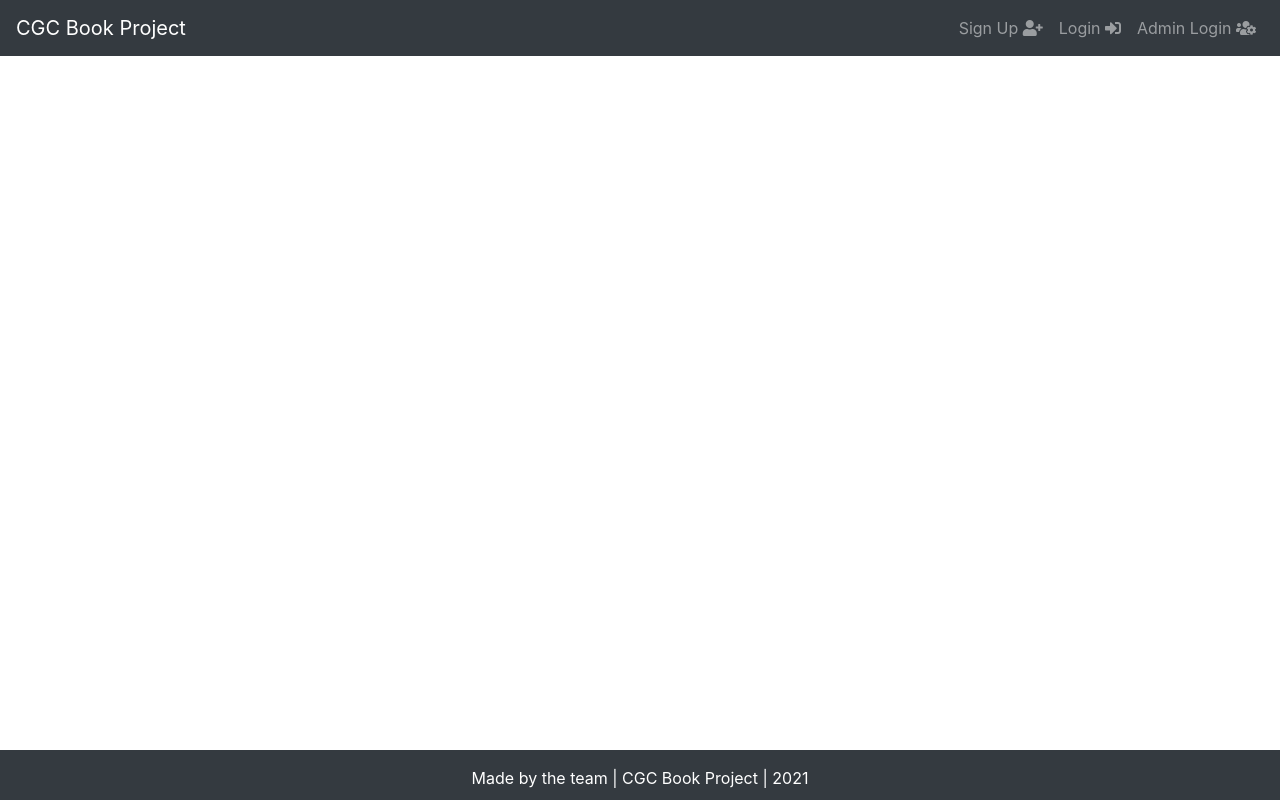
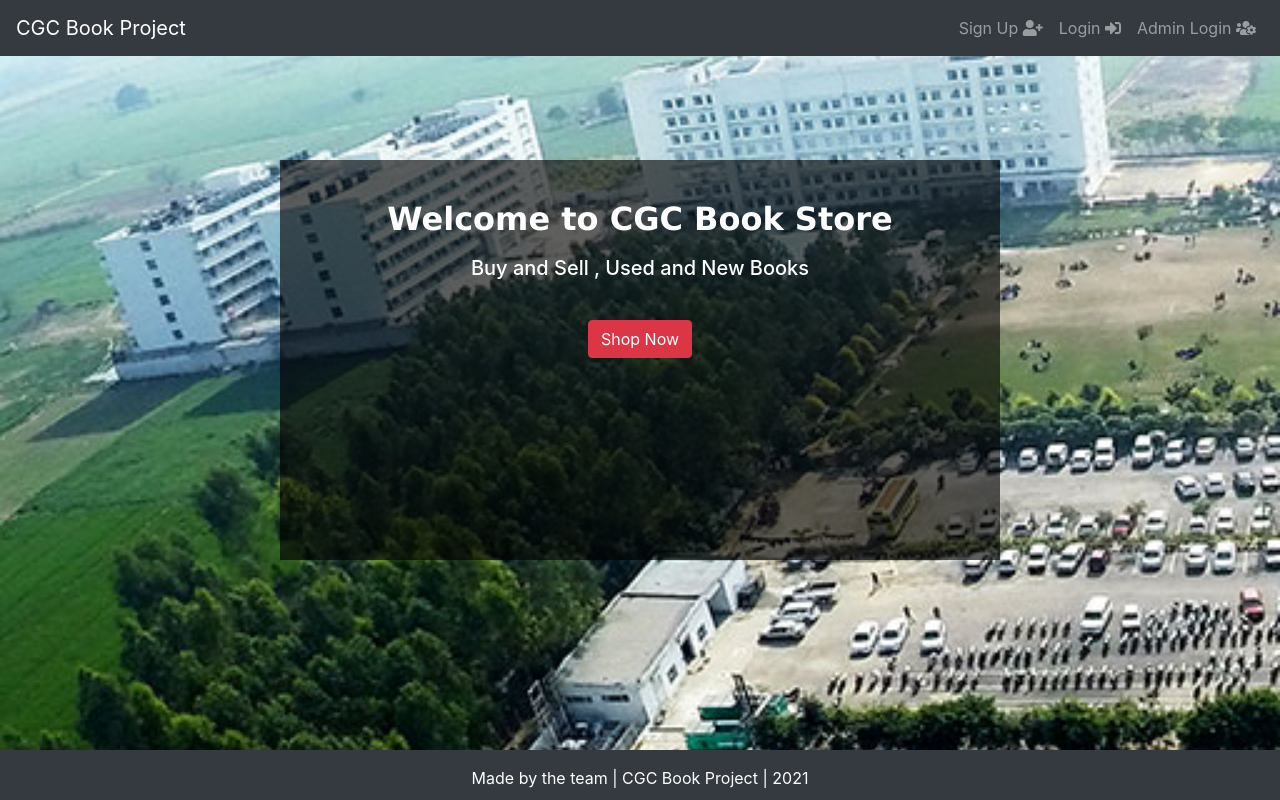
Before and after one commit to gillgurvijay01/CGC-Book-Project, a PHP site: page / in a window 1280 px wide. Run offline with PHP 8.4, Linux system fonts and the light colour scheme.

Commit message:
top intro section built

```diff
--- /dev/null
+++ b/css/opening.css
@@ -0,0 +1,35 @@
+
+.opening{
+    background-image: url(../img/cgc.jpeg);
+    background-repeat: no-repeat;
+    background-size: cover;
+    width: 100vw;
+    height: 100vh;
+    display: flex;
+    flex-direction: column;
+}
+
+.main{
+    background-color: rgba(0, 0, 0, 0.623);
+    height: 50vh;
+    width: 90vh;
+    top: 20vh;
+    position: relative;
+    align-self: center;
+    color: white;
+    display: flex;
+    flex-direction: column;
+    align-items: center;
+    padding-top: 5vh;
+
+}
+
+.main>h2{
+    font-variant: normal;
+    font-family:'Lucida Sans', 'Lucida Sans Regular', 'Lucida Grande', 'Lucida Sans Unicode', Geneva, Verdana, sans-serif;
+    font-weight: bolder;
+}
+.main>h5{
+    margin-top: 10px;
+    margin-bottom: 40px;
+}
--- a/index.php
+++ b/index.php
@@ -8,9 +8,10 @@
 <script src="https://maxcdn.bootstrapcdn.com/bootstrap/4.0.0/js/bootstrap.min.js" integrity="sha384-JZR6Spejh4U02d8jOt6vLEHfe/JQGiRRSQQxSfFWpi1MquVdAyjUar5+76PVCmYl" crossorigin="anonymous"></script>
     <title>Home Page</title>
     <link rel="stylesheet" href="https://cdnjs.cloudflare.com/ajax/libs/font-awesome/5.15.4/css/all.min.css" integrity="sha512-1ycn6IcaQQ40/MKBW2W4Rhis/DbILU74C1vSrLJxCq57o941Ym01SwNsOMqvEBFlcgUa6xLiPY/NS5R+E6ztJQ==" crossorigin="anonymous" referrerpolicy="no-referrer" />
-</head>
+    <link rel="stylesheet" type="text/css" href="css/opening.css">
+  </head>
 <body>
-<nav class="navbar navbar-expand-lg navbar-dark bg-dark">
+<nav class="navbar navbar-expand-lg navbar-dark bg-dark fixed-top">
   <a class="navbar-brand" href="#">CGC Book Project</a>
   <button class="navbar-toggler" type="button" data-toggle="collapse" data-target="#navbarNav" aria-controls="navbarNav" aria-expanded="false" aria-label="Toggle navigation">
     <span class="navbar-toggler-icon"></span>
@@ -30,7 +31,22 @@
   </div>
 </nav>
 
+<div class="opening">
 
+<div class="main">
+  <h2>Welcome to CGC Book Store</h2>
+
+  <h5>Buy and Sell , Used and New Books</h5>
+
+  <button type="button" class="btn btn-danger">Shop Now</button>
+
+
+
+
+</div>
+
+
+</div>
 
 
 
```
Also changed, not shown: img/cgc.jpeg (added).
